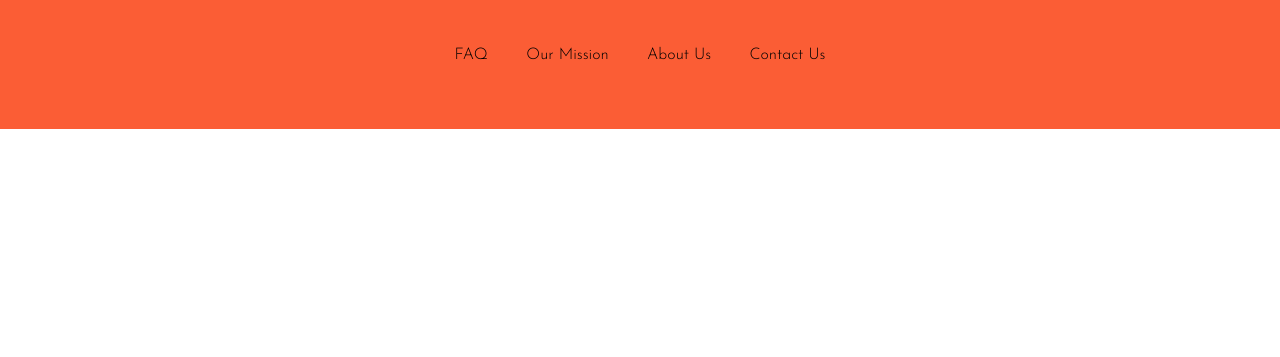
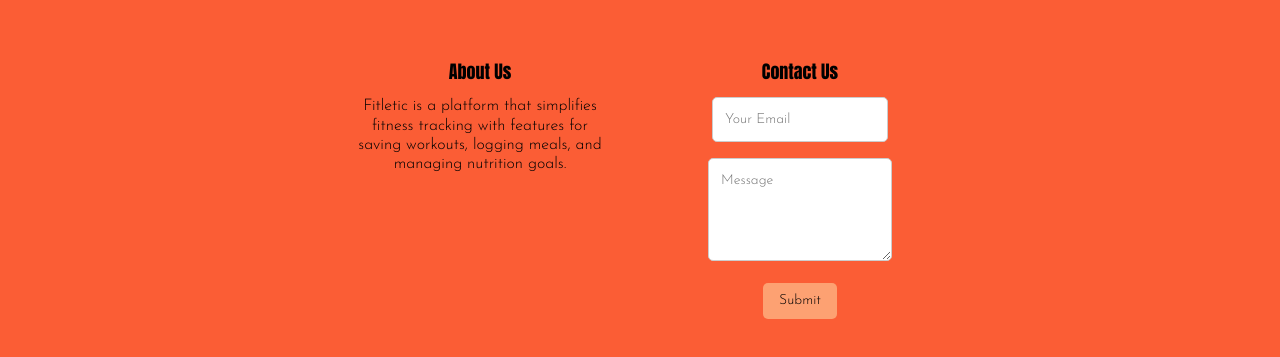
Before and after one commit to jling1234/Fitletic, a React (Vite) app in the folder react/: page /meals in a window 1280 px wide. Shown: the part 1032-1389 px from the top of the page. Before the commit the page ends 1161 px from the top, so only its background shows below. Built offline with nearby package versions, Linux system fonts and the light colour scheme; no server answers.

Commit message:
Fixed BMI+ Add API for Contact us form

```diff
--- a/package.json
+++ b/package.json
@@ -1,5 +1,6 @@
 {
   "dependencies": {
+    "nodemailer": "^6.9.15",
     "react-icons": "^5.3.0"
   }
 }
--- a/react/src/Profilepage/Profilepage.jsx
+++ b/react/src/Profilepage/Profilepage.jsx
@@ -98,7 +98,7 @@
       <button
         type="button"
         className="button-profilepage"
-        onClick={() => navigate("/workoutlogin")} // change here for redirection
+        onClick={() => navigate("/workoutlogin")} //change here for redirection
       >
         <p>Login a Workout</p>
       </button>
@@ -123,16 +123,13 @@
 }
 
 function UserProfileRectangleLeft({ userDetails }) {
-
   return (
-    <>
     <div className="left-white-rectangle">
-
       <div className="input-fields">
         <label>
           <div className="username-pp">
             Username:
-              <input type="text" value={userDetails.username} />
+            <input type="text" value={userDetails.username} readOnly />
           </div>
         </label>
       </div>
@@ -140,7 +137,7 @@
         <label>
           <div className="age-pp">
             Age:
-              <input type="number" value={userDetails.age} />
+            <input type="number" value={userDetails.age} readOnly />
           </div>
         </label>
       </div>
@@ -148,7 +145,7 @@
         <label>
           <div className="gender-pp">
             Gender:
-              <input type="text" value={userDetails.gender} />
+            <input type="text" value={userDetails.gender} readOnly />
           </div>
         </label>
       </div>
@@ -156,67 +153,72 @@
         <label>
           <div className="goal-pp">
             Goal:
-              <input type="text" value={userDetails.goal} />
+            <input type="text" value={userDetails.goal} readOnly />
           </div>
         </label>
       </div>
     </div>
-    </>
   );
 }
+
+
 
 function UserProfileRectangleRight({ userDetails }) {
   const [bmi, setBmi] = useState("");
 
   useEffect(() => {
-    if (userDetails.height > 0 && userDetails.weight > 0) {
-      const calculatedBmi = (userDetails.weight / (userDetails.height * userDetails.height)).toFixed(2);
-      setBmi(calculatedBmi);
+    const heightInMeters = parseFloat(userDetails?.height) / 100;
+    const weight = parseFloat(userDetails?.weight);
+
+    if (!isNaN(heightInMeters) && !isNaN(weight) && heightInMeters > 0) {
+      const calculatedBmi = (weight / (heightInMeters * heightInMeters)).toFixed(2);
+
+
+      if (calculatedBmi < 18.5) {
+        setBmi(`${calculatedBmi} (Underweight)`);
+      } else if (calculatedBmi >= 18.5 && calculatedBmi < 24.99) {
+        setBmi(`${calculatedBmi} (Normal weight)`);
+      } else if (calculatedBmi >= 25 && calculatedBmi < 29.99) {
+        setBmi(`${calculatedBmi} (Overweight)`);
+      } else {
+        setBmi(`${calculatedBmi} (Obese)`);
+      }
     } else {
       setBmi("");
     }
   }, [userDetails.height, userDetails.weight]);
+
 
   return (
     <div className="right-white-rectangle">
       <div className="activity-lvl">
         Activity Level:
         <div className="input-fields">
-          <input
-            type="text"
-            value={userDetails.activityLevel}
-
-          />
+          <input type="text" value={userDetails.activityLevel || ""} readOnly />
         </div>
       </div>
       <div className="height-pp">
-        Height(m):
+        Height (m):
         <div className="input-fields">
-          <input
-            type="number"
-            value={userDetails.height}
-          />
+          <input type="number" value={userDetails.height || ""} readOnly />
         </div>
       </div>
       <div className="weight-pp">
-        Weight(kg):
+        Weight (kg):
         <div className="input-fields">
-          <input
-            type="number"
-            value={userDetails.weight}
-          />
+          <input type="number" value={userDetails.weight || ""} readOnly />
         </div>
       </div>
       <div className="BMI-profile">
         BMI:
         <div className="input-fields">
-          <input type="number" value={bmi} readOnly />
+        <input type="text" value={bmi} readOnly />
         </div>
       </div>
-
     </div>
   );
 }
+
 
 
 function Profilepage() {
--- a/react/src/Shared/Footer/Footer.css
+++ b/react/src/Shared/Footer/Footer.css
@@ -59,5 +59,58 @@
 }
 
 .footer-wave-container .custom-shape-divider-footer {
-  margin-bottom: -2px; /* Remove random gaps */
+  margin-bottom: -2px;
 }
+
+.footer-content {
+  display: flex;
+  width: 50%;
+  justify-content: space-between;
+  gap: 2rem;
+}
+
+.about-us, .query-form {
+  width: 50%;
+  padding: 1rem;
+  background-color: transparent;
+  border-radius: 8px;
+  display: flex;
+  flex-direction: column;
+  align-items: center;
+  text-align: center;
+  gap: 1rem;
+}
+
+.about-us h3, .query-form h3 {
+  font-size: 18px;
+  color: var(--color-text-dark);
+  text-align: center;
+}
+
+.query-form input,
+.query-form textarea {
+  width: 100%;
+  padding: 12px;
+  border: 1px solid #ccc;
+  border-radius: 5px;
+  font-size: 14px;
+
+}
+
+.query-form textarea {
+  resize: vertical;
+}
+
+.query-form button {
+  padding: 8px 16px;
+  background-color: #FDA172;
+  color: black;
+  border: none;
+  border-radius: 5px;
+  font-size: 14px;
+  cursor: pointer;
+}
+
+.query-form button:hover {
+  background-color: #ffd2bb;
+}
--- a/react/src/Shared/Footer/Footer.jsx
+++ b/react/src/Shared/Footer/Footer.jsx
@@ -32,24 +32,32 @@
 }
 
 export function Footer() {
+
   return (
     <footer className="footer">
-      <Logo></Logo>
+      <Logo />
 
-      <ul className="footer-links">
-        <li>
-          <Link to={"/"}>FAQ</Link>
-        </li>
-        <li>
-          <Link to={"/"}>Our Mission</Link>
-        </li>
-        <li>
-          <Link to={"/"}>About Us</Link>
-        </li>
-        <li>
-          <Link to={"/"}>Contact Us</Link>
-        </li>
-      </ul>
+      <div className="footer-content">
+        <div className="about-us">
+          <h3>About Us</h3>
+          <p>
+          Fitletic  is a platform that simplifies fitness
+           tracking with features for saving workouts,
+           logging meals, and managing nutrition goals.
+          </p>
+        </div>
+
+        <form id="contactForm" className="query-form">
+          <h3>Contact Us</h3>
+          <div className="form-group">
+            <input type="email" name="email" className="input-field" placeholder="Your Email" />
+          </div>
+          <div className="form-group">
+            <textarea name="message" className="input-field" placeholder="Message" rows="4"></textarea>
+          </div>
+          <button type="submit" className="submit-btn">Submit</button>
+        </form>
+      </div>
     </footer>
   );
 }
```
Also changed, not shown: 1 other file (tests, documents, lock files or other folders). Lines whose indentation alone changed are shown as unchanged.
